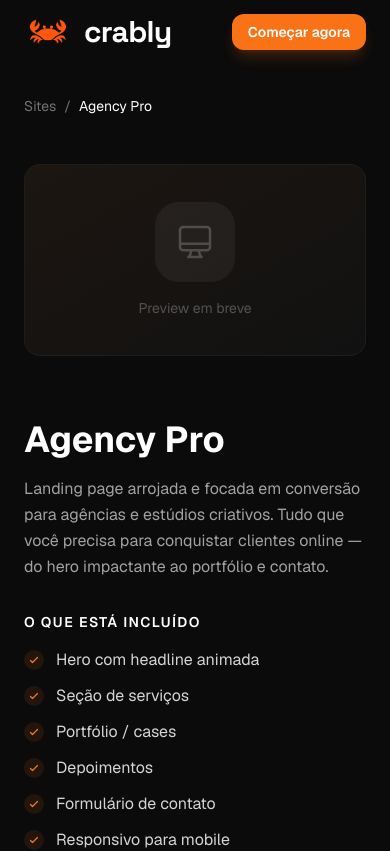
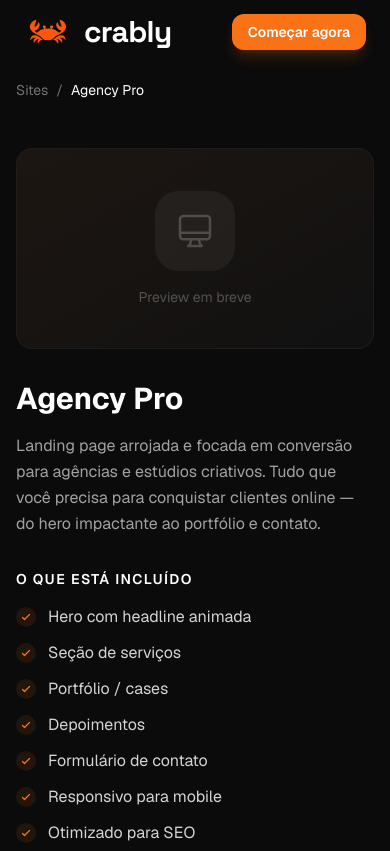
Before and after one commit to oCowley/crably, a Next.js app: page /products/agency-pro in a window 390 px wide. Shown: the top 851 px of the page. Built offline with nearby package versions, Linux system fonts and the light colour scheme; no server answers.

Commit message:
fix: página de detalhe do produto responsiva em mobile

```diff
--- a/app/(public)/products/[slug]/page.tsx
+++ b/app/(public)/products/[slug]/page.tsx
@@ -75,7 +75,7 @@ export default async function ProductDetailPage({ params }: Props) {
   }).format(product.price / 100)
 
   return (
-    <div className="pt-24 pb-32 px-6">
+    <div className="pt-20 sm:pt-24 pb-16 sm:pb-32 px-4 sm:px-6">
       <div className="max-w-5xl mx-auto">
         {/* Breadcrumb */}
         <div className="flex items-center gap-2 text-sm text-neutral-500 mb-12">
@@ -86,9 +86,9 @@ export default async function ProductDetailPage({ params }: Props) {
           <span className="text-white">{product.name}</span>
         </div>
 
-        <div className="grid grid-cols-1 lg:grid-cols-2 gap-16 items-start">
+        <div className="grid grid-cols-1 lg:grid-cols-2 gap-8 lg:gap-16 items-start">
           {/* Left — Visual */}
-          <div className="sticky top-28">
+          <div className="lg:sticky lg:top-28">
             <div className="aspect-video rounded-2xl bg-dark-card border border-white/5 overflow-hidden relative">
               <div className="absolute inset-0 bg-gradient-to-br from-brand/5 to-transparent" />
               <div className="absolute inset-0 flex items-center justify-center">
@@ -106,7 +106,7 @@ export default async function ProductDetailPage({ params }: Props) {
 
           {/* Right — Details */}
           <div>
-            <h1 className="text-4xl font-bold text-white mb-4">{product.name}</h1>
+            <h1 className="text-3xl sm:text-4xl font-bold text-white mb-4">{product.name}</h1>
             <p className="text-neutral-400 leading-relaxed mb-8">{product.description}</p>
 
             {/* Features */}
```
